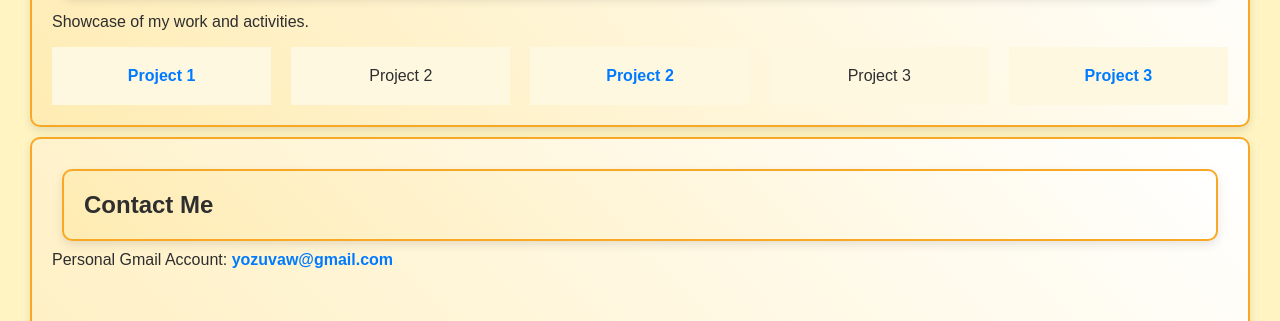
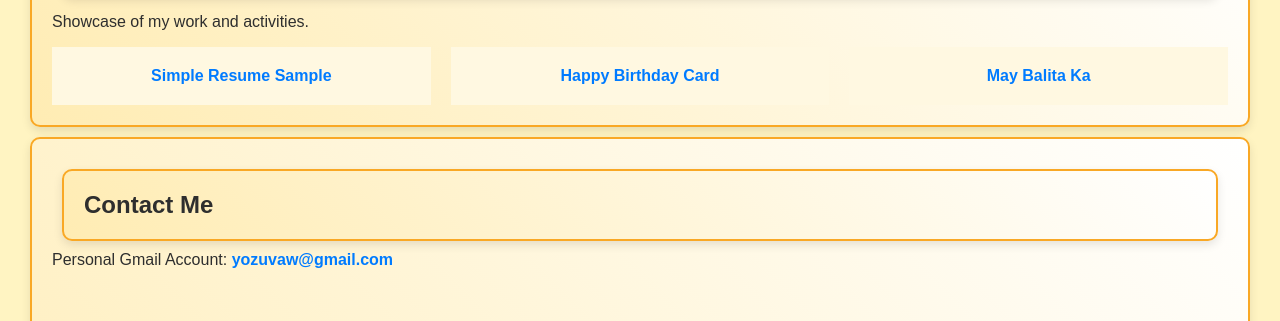
Before and after one commit to olly-max/finalnato, a plain HTML site: page index.html in a window 1280 px wide. Shown: the part 1537-1858 px from the top of the page. Drawn offline with Linux system fonts and the light colour scheme; a web font is replaced by a local one.

Commit message:
Update index.html

```diff
--- a/index.html
+++ b/index.html
@@ -93,16 +93,11 @@
   <h2>Projects</h2>
   <p>Showcase of my work and activities.</p>
   <div class="projects-container">
-    <a href="https://olly-max.github.io/Xample-Resume/" class="project">Project 1</a>
-    <div class="project">Project 2</div>
-    <a href="Birthday Invite Project.html" class="project">Project 2</a>
-    <div class="project">Project 3</div>
-    <a href=index(1).html" class="project">Project 3</a>
+    <a href="https://olly-max.github.io/Xample-Resume/" class="project">Simple Resume Sample </a>
+    <a href="Birthday Invite Project.html" class="project">Happy Birthday Card</a>
+    <a href="index(1).html" class="project">May Balita Ka</a>
   </div>
 </section>
-
-
-
 
   <section id="contact" class="contact">
     <h2>Contact Me</h2>
```
